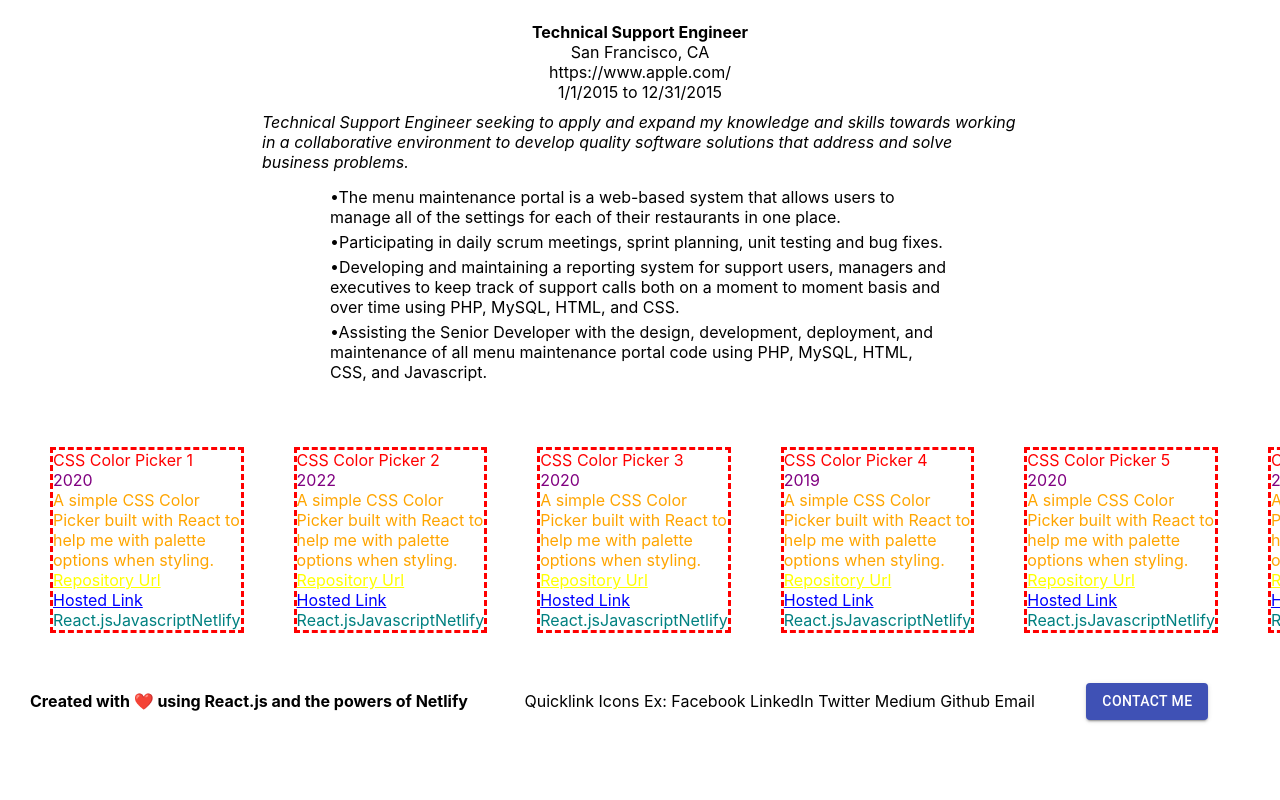
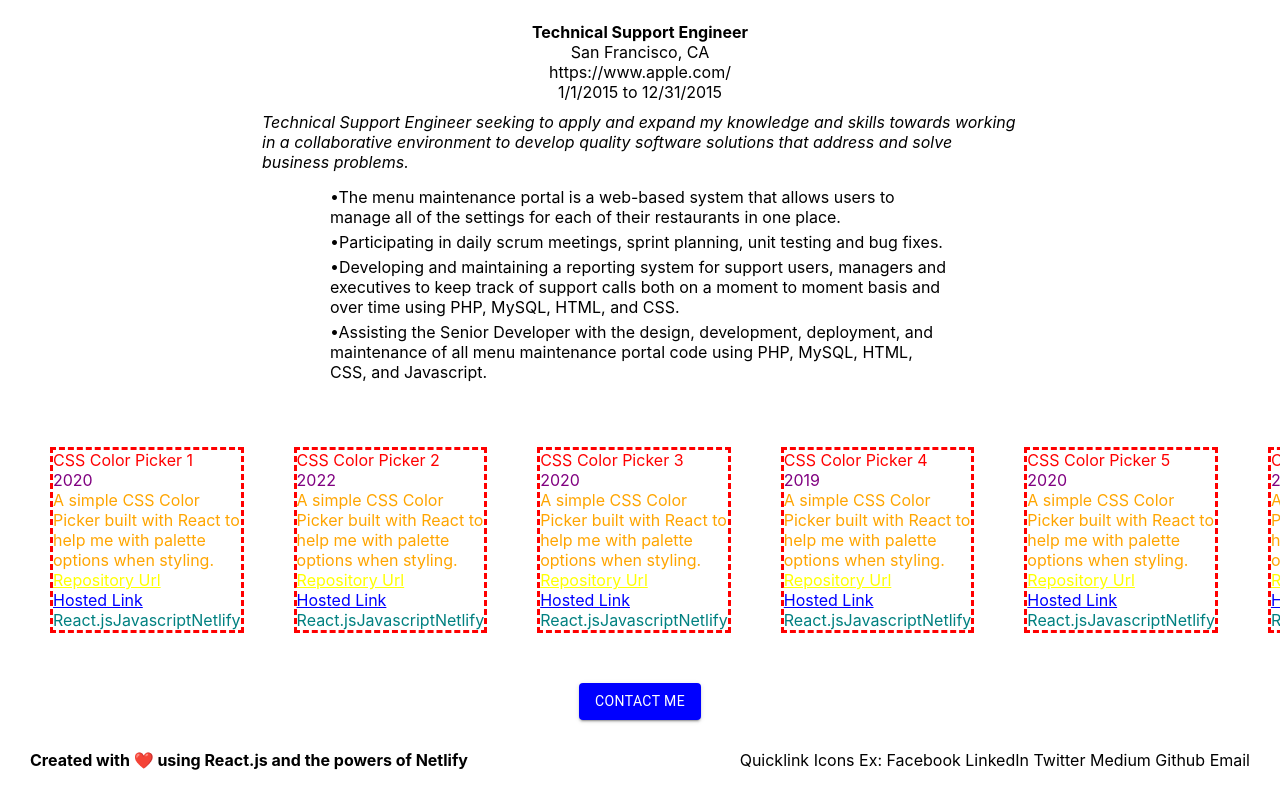
Before and after one commit to hemeshvpatel/ReactPortfolio, a React (Create React App) app: page / in a window 1280 px wide. Shown: the part 2447-3247 px from the top of the page. Before the commit the page ends 3192 px from the top, so only its background shows below. Built offline with nearby package versions, Linux system fonts and the light colour scheme.

Commit message:
Modified modal. Added dynamic styling. Started working on global Functions

```diff
--- a/src/App.js
+++ b/src/App.js
@@ -4,6 +4,7 @@ import About from "./components/about";
 import Welcome from "./components/welcome";
 import Footer from "./components/footer";
 import Projects from "./components/projects";
+import Modal from "./components/reusable/modal";
 
 export default function App() {
   //Idea: to be able to re-arrange the layout from here
@@ -14,6 +15,21 @@ export default function App() {
       <About />
       <WorkExperience />
       <Projects />
+      <div style={{ display: "flex", justifyContent: "center" }}>
+        <Modal
+          openButtonProps={{
+            location: "topRight",
+            text: "Contact Me",
+            style: { color: "white", backgroundColor: "blue", fontWeight: 400 },
+          }}
+          closeButtonProps={{
+            location: "topRight",
+            text: "X",
+            style: { backgroundColor: "red" },
+          }}
+          style={{ backgroundColor: "lightGrey" }}
+        />
+      </div>
       <Footer />
     </div>
   );
--- a/src/components/footer.js
+++ b/src/components/footer.js
@@ -1,15 +1,9 @@
-import React, { useState } from "react";
-import { Button } from "@material-ui/core";
-import Modal from "./reusable/modal";
+import React from "react";
 
 export default function Footer() {
   //Add link logic to determine which icons should be displayed
   //Add link component for names to link to portfolio sites.
-  const [isShowing, setIsShowing] = useState(false);
 
-  const toggle = () => {
-    setIsShowing(!isShowing);
-  };
 
   return (
     <div
@@ -27,10 +21,7 @@ export default function Footer() {
       <div style={{ margin: "5px" }}>
         Quicklink Icons Ex: Facebook LinkedIn Twitter Medium Github Email
       </div>
-      <Button onClick={toggle} variant="contained" color="primary">
-        Contact Me
-      </Button>
-      <Modal isShowing={isShowing} />
+
     </div>
   );
 }
--- a/src/components/reusable/modal.js
+++ b/src/components/reusable/modal.js
@@ -1,22 +1,18 @@
-import React from "react";
+import React, { useState } from "react";
 import Form from "../form";
+import { Button } from "@material-ui/core";
 
 export default function Modal(props) {
-  const { isShowing } = props;
-  //console.log("isShowing: ", isShowing);
+  const [isShowing, setIsShowing] = useState(false);
 
-  //Resource for blurring background: https://blog.bitsrc.io/build-a-full-featured-modal-dialog-form-with-react-651dcef6c571
+  const { closeButtonProps, openButtonProps, style } = props;
 
-  return (
-    <div>
-      {isShowing && (
-        <div
-          style={{
+  let defaultStyle = {
     zIndex: 1000,
     display: "flex",
     position: "fixed",
-            left: "50%",
-            top: "50%",
+    left: "40%",
+    top: "40%",
     marginTop: "-50px",
     marginLeft: "-100px",
     width: "25%",
@@ -24,9 +20,48 @@ export default function Modal(props) {
     alignItems: "center",
     justifyContent: "center",
     overflow: "hidden",
-            backgroundColor: "lightGrey",
-          }}
+    backgroundColor: "grey",
+  };
+
+  //A function that gives the ability to override the default style with one passed in through props
+  const setNewStyle = (defaultStyle, newStyle = {}) => {
+    return (defaultStyle = { ...defaultStyle, ...newStyle });
+  };
+
+  //A function to open and close the modal
+  const toggle = () => {
+    setIsShowing(!isShowing);
+  };
+
+  //console.log("isShowing: ", isShowing);
+
+  //Resource for blurring background: https://blog.bitsrc.io/build-a-full-featured-modal-dialog-form-with-react-651dcef6c571
+
+  //Toggle Fxn
+
+  //return
+  //True: modal (onclick that toggles as false)
+  //False: button "Contact Me" (onclick that toggles true)
+
+  //close / open ButtonProps logic
+  //location
+
+  return (
+    <div>
+      <Button
+        onClick={toggle}
+        variant="contained"
+        style={openButtonProps.style}
       >
+        {openButtonProps.text}
+      </Button>
+      {isShowing && (
+        <div style={setNewStyle(defaultStyle, style)}>
+          {closeButtonProps && (
+            <Button onClick={toggle} style={closeButtonProps.style}>
+              {closeButtonProps.text}
+            </Button>
+          )}
           <Form
             formProps={{ style: { border: "3px dashed red" } }}
             headerProps={{
--- /dev/null
+++ b/src/globalFunctions.js
@@ -0,0 +1,4 @@
+//build out
+export const setNewStyle = (defaultStyle, newStyle = {}) => {
+    return (defaultStyle = { ...defaultStyle, ...newStyle });
+  };
```
Lines whose indentation alone changed are shown as unchanged.
